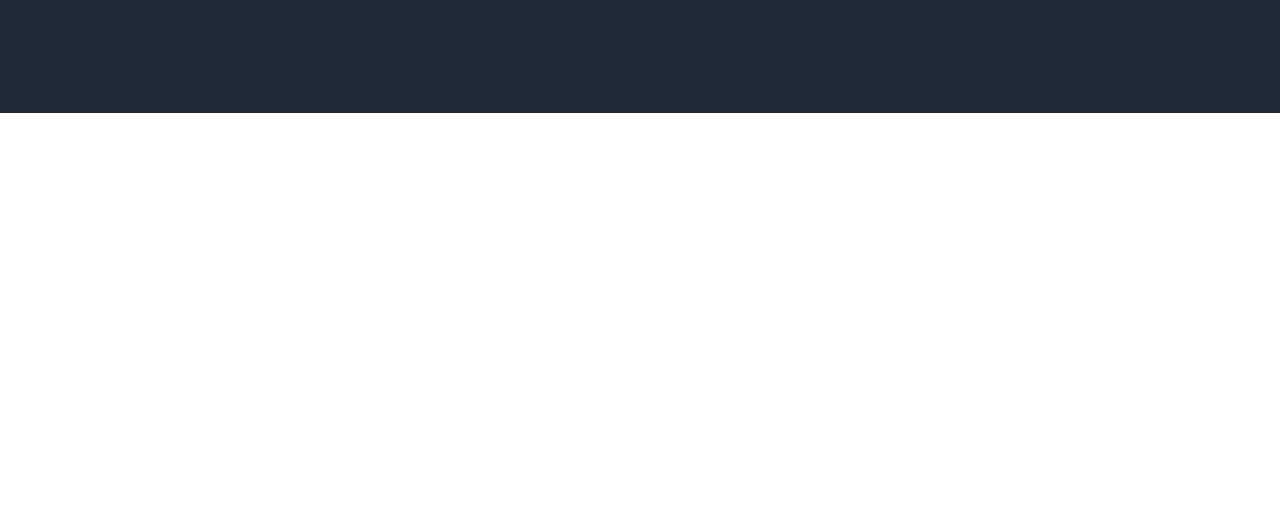
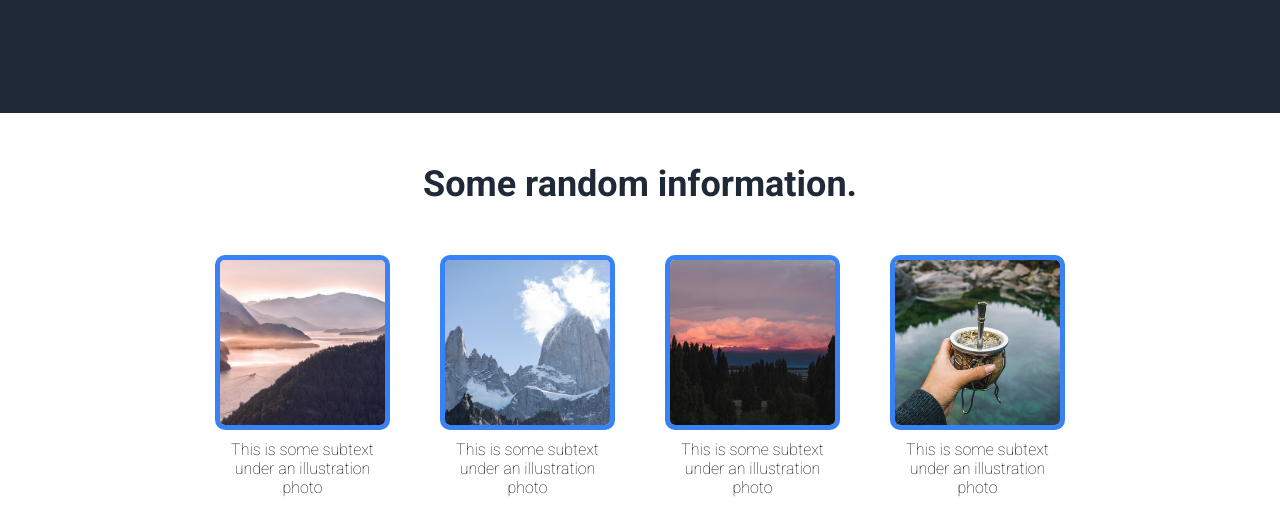
Before and after one commit to Gepoverlow/landing_page, a plain HTML site: page index.html in a window 1280 px wide. Shown: the part 420-952 px from the top of the page. Before the commit the page ends 800 px from the top, so only its background shows below. Drawn offline with Linux system fonts and the light colour scheme.

Commit message:
added the information of the landing page

```diff
--- a/index.html
+++ b/index.html
@@ -1,13 +1,16 @@
 <!DOCTYPE html>
 <html lang="en">
   <head>
-    <link rel="preconnect" href="https://fonts.googleapis.com">
-    <link rel="preconnect" href="https://fonts.gstatic.com" crossorigin>
-    <link href="https://fonts.googleapis.com/css2?family=Roboto:wght@100;700&display=swap" rel="stylesheet">
-    <meta charset="UTF-8">
-    <meta http-equiv="X-UA-Compatible" content="IE=edge">
-    <meta name="viewport" content="width=device-width, initial-scale=1.0">
-    <link rel="stylesheet" href="styles.css">
+    <link rel="preconnect" href="https://fonts.googleapis.com" />
+    <link rel="preconnect" href="https://fonts.gstatic.com" crossorigin />
+    <link
+      href="https://fonts.googleapis.com/css2?family=Roboto:wght@100;700&display=swap"
+      rel="stylesheet"
+    />
+    <meta charset="UTF-8" />
+    <meta http-equiv="X-UA-Compatible" content="IE=edge" />
+    <meta name="viewport" content="width=device-width, initial-scale=1.0" />
+    <link rel="stylesheet" href="styles.css" />
     <title>Landing Page</title>
   </head>
   <body>
@@ -24,13 +27,60 @@
         <div class="container-header-bottom">
           <div class="container-header-title">
             <h1 class="header-title">The Patagonia is awesome</h1>
-                        <p class="header-description">This website has some subtext that goes under the main title. It`s a smaller font and the color is lower contrast</p>
+            <p class="header-description">
+              This website has some subtext that goes under the main title. It`s
+              a smaller font and the color is lower contrast
+            </p>
             <div class="header-btn">Sign Up</div>
           </div>
-                    <img class="header-img"src="./media/title-picture.jpeg" alt="">
+          <img class="header-img" src="./media/title-picture.jpeg" alt="" />
         </div>
       </div>
-        <div class="container-information"></div>
+      <div class="container-information">
+        <h2 class="information-title">Some random information.</h2>
+        <div class="container-information-places">
+          <div class="information-place">
+            <img
+              class="place-photo"
+              src="./media/pexels-andré-ulysses-de-salis-7785239.jpg"
+              alt=""
+            />
+            <p class="place-description">
+              This is some subtext under an illustration photo
+            </p>
+          </div>
+          <div class="information-place">
+            <img
+              class="place-photo"
+              src="./media/pexels-bren-pintelos-7476116.jpg"
+              alt=""
+            />
+            <p class="place-description">
+              This is some subtext under an illustration photo
+            </p>
+          </div>
+          <div class="information-place">
+            <img
+              class="place-photo"
+              src="./media/pexels-luis-dalvan-1684168.jpg"
+              alt=""
+            />
+            <p class="place-description">
+              This is some subtext under an illustration photo
+            </p>
+          </div>
+          <div class="information-place">
+            <img
+              class="place-photo"
+              src="./media/pexels-palu-malerba-4911155.jpg"
+              alt=""
+            />
+            <p class="place-description">
+              This is some subtext under an illustration photo
+            </p>
+          </div>
+        </div>
+      </div>
       <div class="container-quote"></div>
       <div class="container-action"></div>
       <footer class="contaier-footer"></footer>
--- a/styles.css
+++ b/styles.css
@@ -23,18 +23,16 @@
   justify-content: space-between;
 
   margin-bottom: 100px;
-
 }
 
-.header-logo{
+.header-logo {
   color: #f9faf8;
   font-size: 24px;
 }
 
-.header-links{
+.header-links {
   display: flex;
   gap: 20px;
-
 }
 
 a {
@@ -43,16 +41,13 @@ a {
   font-size: 18px;
 }
 
-
-
 .container-header-bottom {
   display: flex;
   gap: 50px;
   justify-content: space-between;
-
 }
 
-.container-header-title{
+.container-header-title {
   display: flex;
   flex-direction: column;
   justify-content: space-around;
@@ -60,32 +55,71 @@ a {
   width: 500px;
 }
 
-.header-title{
+.header-title {
   color: #f9faf8;
   font-size: 48px;
   font-weight: bolder;
   padding: 0;
 }
 
-.header-description{
+.header-description {
   color: #e5e7eb;
   font-size: 18px;
   padding: 0px 0px 5px 0px;
 }
 
-.header-btn{
+.header-btn {
   color: #f9faf8;
   font-weight: bold;
   background-color: #3882f6;
   height: auto;
-    width:125px;
+  width: 125px;
   padding: 10px 15px 10px 15px;
   border-radius: 10px;
   text-align: center;
   cursor: pointer;
 }
 
-.header-img{
+.header-img {
   height: 250px;
   width: 500px;
 }
+
+.container-information {
+  display: flex;
+  flex-direction: column;
+  justify-content: space-around;
+  align-items: center;
+
+  padding: 0px 300px 120px 300px;
+}
+
+.information-title {
+  font-size: 36px;
+  font-weight: bolder;
+  color: #1f2937;
+  margin: 50px 0px 50px 0px;
+}
+
+.information-place {
+  display: flex;
+  flex-direction: column;
+  text-align: center;
+}
+
+.container-information-places {
+  display: flex;
+  gap: 50px;
+}
+
+.place-photo {
+  height: 175px;
+  width: 175px;
+  border: 5px solid #3882f6;
+  border-radius: 10px;
+  object-fit: cover;
+}
+
+.place-description {
+  margin-top: 10px;
+}
```
Also changed, not shown: media/pexels-andré-ulysses-de-salis-7785239.jpg (added), media/pexels-bren-pintelos-7476116.jpg (added), media/pexels-luis-dalvan-1684168.jpg (added), media/pexels-palu-malerba-4911155.jpg (added). Lines whose indentation alone changed are shown as unchanged.
